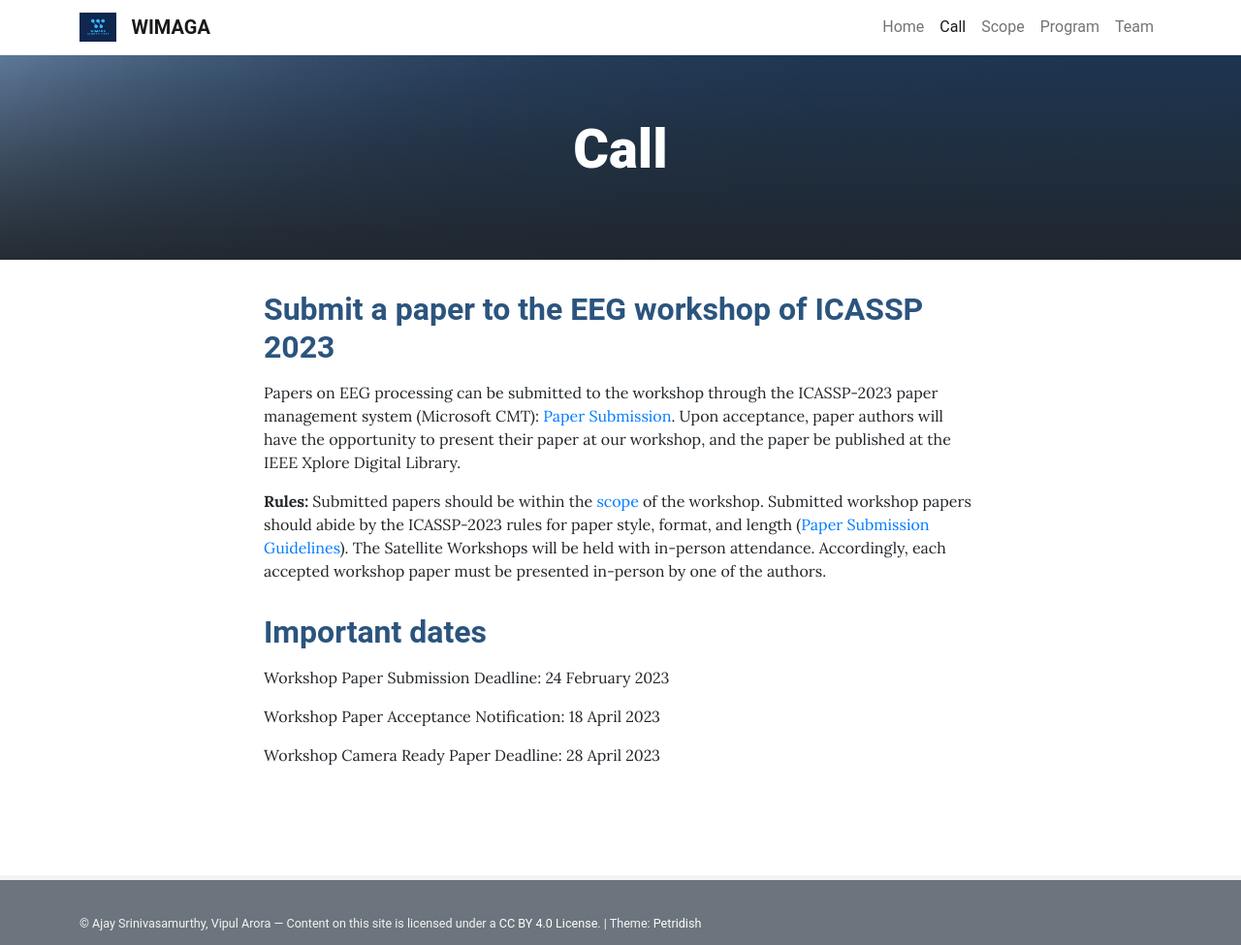
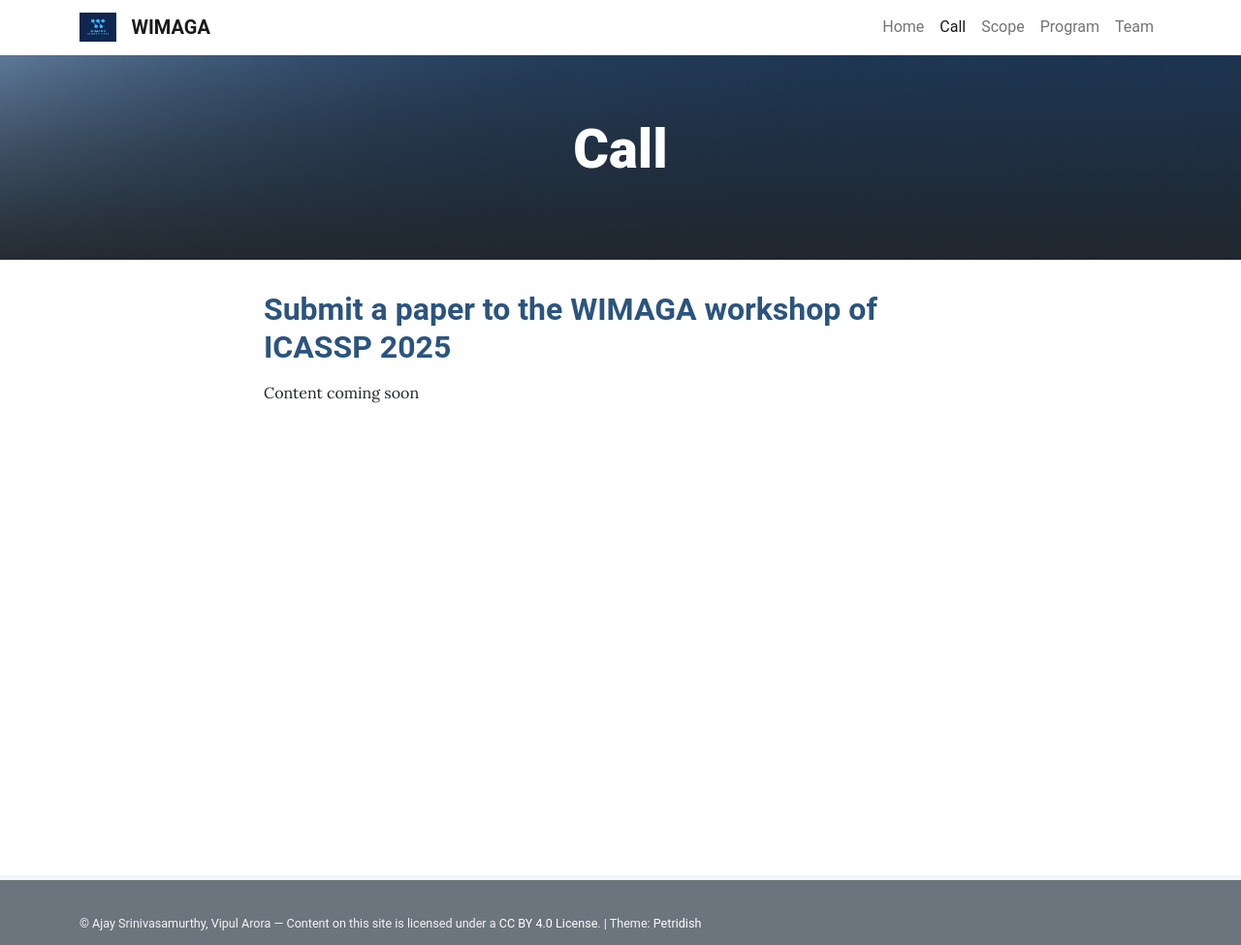
Before and after one commit to WIMAGA/wimaga.github.io, a Jekyll site: the page built from pages/call.md, in a window 1280 px wide. Shown: the whole page at 97% size. Built offline with Jekyll 4.4.1, drawn with Linux system fonts in a browser that asks for light colours.

Commit message:
Update call.md

```diff
--- a/pages/call.md
+++ b/pages/call.md
@@ -4,17 +4,5 @@ background: /assets/theme/images/bckg.png
 permalink: /call/
 ---
 
-## **<span style="color:#2B547E">Submit a paper to the EEG workshop of ICASSP 2023</span>**
-
-Papers on EEG processing can be submitted to the workshop through the ICASSP-2023 paper management system (Microsoft CMT): [Paper Submission](https://2023.ieeeicassp.org/paper-submission/). Upon acceptance, paper authors will have the opportunity to present their paper at our workshop, and the paper be published at the IEEE Xplore Digital Library.
-
-**Rules:**
-Submitted papers should be within the [scope]({{ '/scope/' | relative_url }}) of the workshop. Submitted workshop papers should abide by the ICASSP-2023 rules for paper style, format, and length ([Paper Submission Guidelines](https://2023.ieeeicassp.org/paper-submission-guidelines/)). The Satellite Workshops will be held with in-person attendance. Accordingly, each accepted workshop paper must be presented in-person by one of the authors.
-
-## **<span style="color:#2B547E">Important dates</span>**
-
-Workshop Paper Submission Deadline:  24 February 2023
-
-Workshop Paper Acceptance Notification:  18 April 2023
-
-Workshop Camera Ready Paper Deadline:  28 April 2023
+## **<span style="color:#2B547E">Submit a paper to the WIMAGA workshop of ICASSP 2025</span>**
+Content coming soon
```
